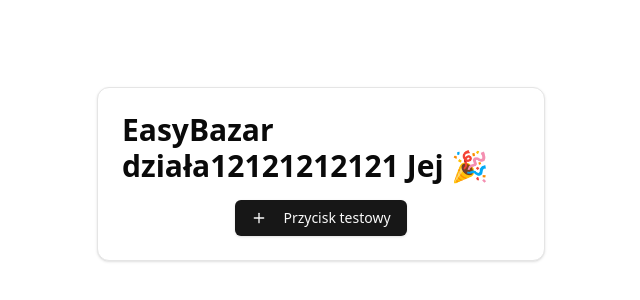
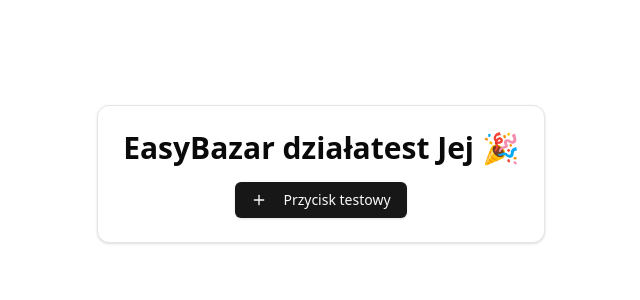
Before and after one commit to sebastianksiazek/EasyBazar, a Next.js app: page / in a window 1280 px wide. Shown: the part 226-526 px from the top of the page, without its empty margins (319-959 px from the left). Built offline with nearby package versions, Linux system fonts and the light colour scheme.

Commit message:
testtest1

```diff
--- a/app/page.tsx
+++ b/app/page.tsx
@@ -7,7 +7,7 @@ export default function Home() {
     <main className="flex min-h-screen items-center justify-center p-6">
       <Card className="max-w-md w-full">
         <CardContent className="p-6 flex flex-col gap-4 items-center">
-          <h1 className="text-3xl font-semibold">EasyBazar działa12121212121 Jej 🎉</h1>
+          <h1 className="text-3xl font-semibold">EasyBazar działatest Jej 🎉</h1>
           <Button>
             <Plus className="mr-2 h-4 w-4" />
             Przycisk testowy
```
